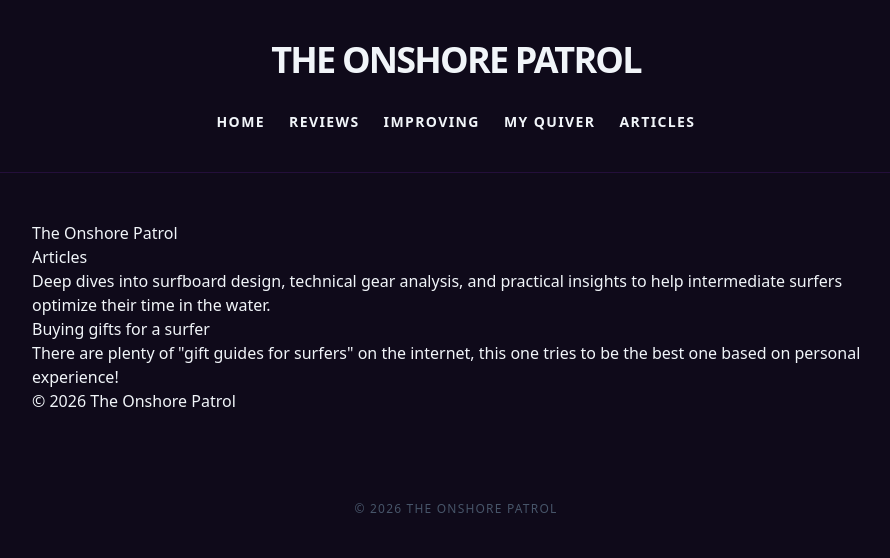
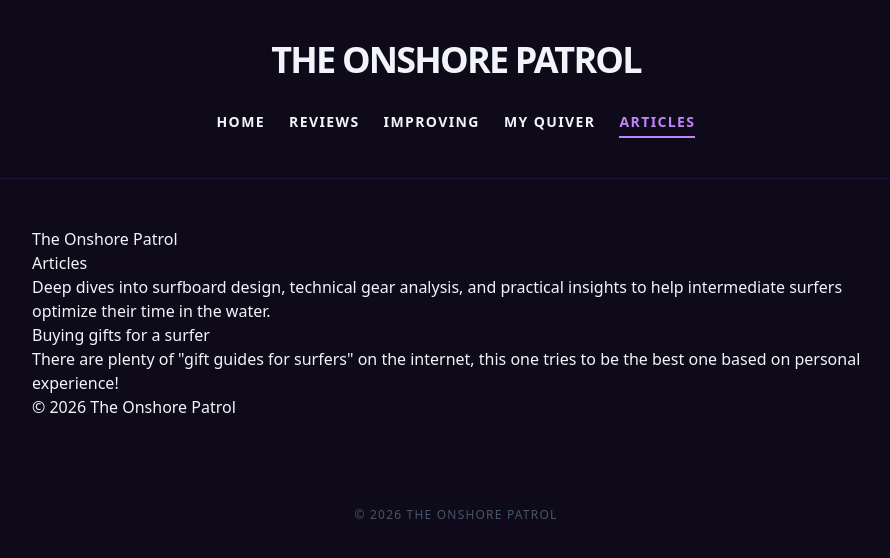
Before and after one commit to MatthijsvdWielen/the-onshore-patrol, a Jekyll site: the page built from articles.html, in a window 1280 px wide. Shown: the top 558 px of the page, without its empty margins (184-1074 px from the left). Built offline with Jekyll 4.4.1, drawn with Linux system fonts in a browser that asks for light colours; nearby versions of some CDN libraries.

Commit message:
Typo fixed

```diff
--- a/_layouts/default.html
+++ b/_layouts/default.html
@@ -20,7 +20,7 @@
             <a href="/reviews/" class="{% if page.url contains '/reviews' %}text-purple-400 border-b-2 border-purple-400 pb-1{% else %}hover:{{ page.hover_color | default: 'text-purple-400' }} transition{% endif %}">Reviews</a>
             <a href="/improving/" class="{% if page.url == '/improving/' %}text-purple-400 border-b-2 border-purple-400 pb-1{% else %}hover:{{ page.hover_color | default: 'text-purple-400' }} transition{% endif %}">Improving</a>
             <a href="/quiver/" class="{% if page.url == '/quiver/' %}text-purple-400 border-b-2 border-purple-400 pb-1{% else %}hover:{{ page.hover_color | default: 'text-purple-400' }} transition{% endif %}">My Quiver</a>
-            <a href="/articles/" class="{% if page.url == '/article/' %}text-purple-400 border-b-2 border-purple-400 pb-1{% else %}hover:{{ page.hover_color | default: 'text-purple-400' }} transition{% endif %}">Articles</a>
+            <a href="/articles/" class="{% if page.url == '/articles/' %}text-purple-400 border-b-2 border-purple-400 pb-1{% else %}hover:{{ page.hover_color | default: 'text-purple-400' }} transition{% endif %}">Articles</a>
         </nav>
     </header>
 
```
